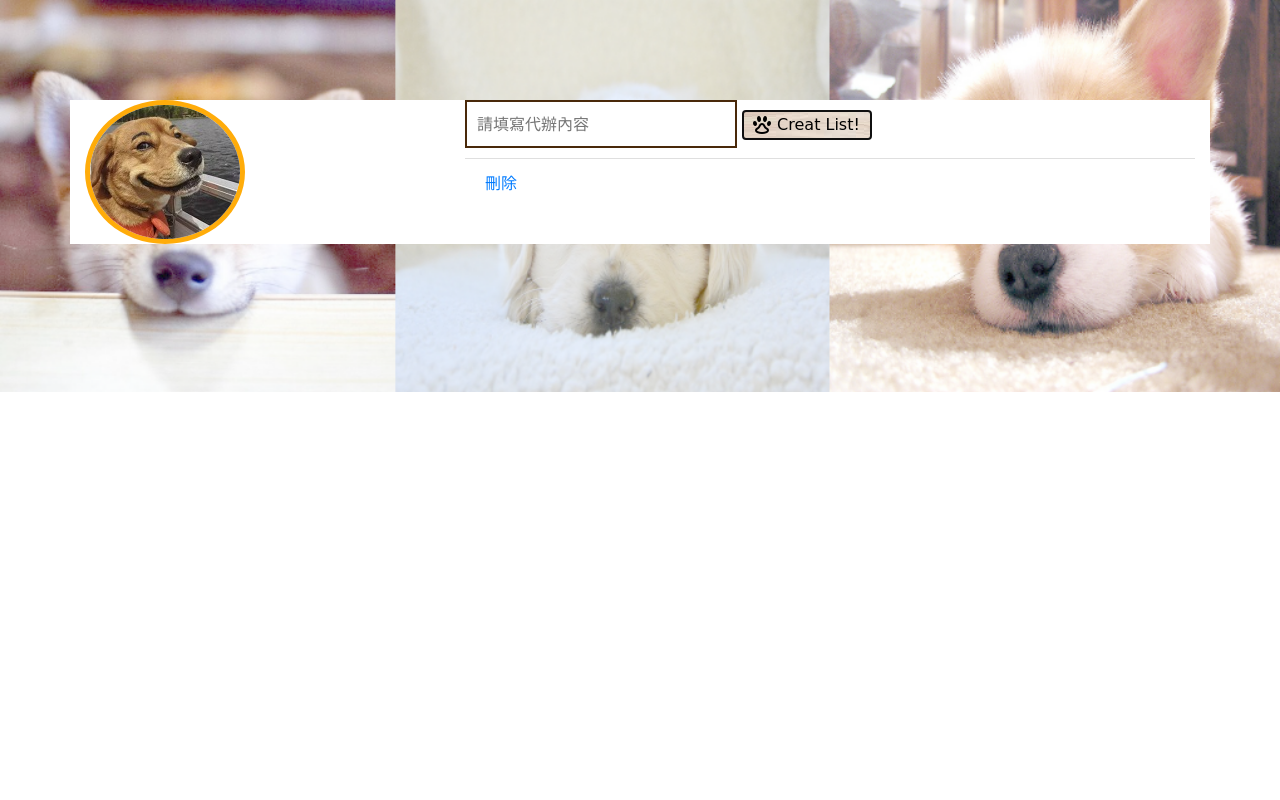
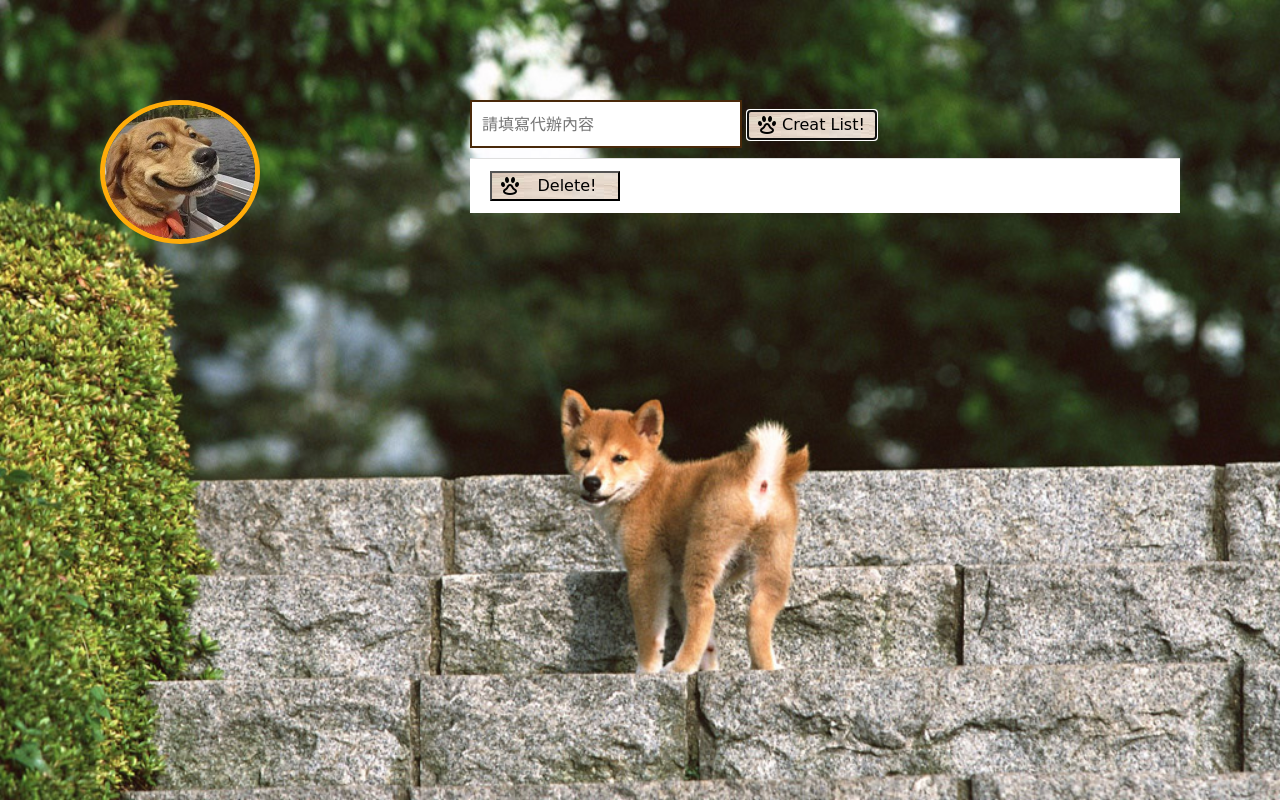
Before and after one commit to MingJingShu/Dog-todoList, a plain HTML site: page index.html in a window 1280 px wide. Both pictures are taken after a click on the button "Creat List!". Drawn offline with nearby package versions, Linux system fonts and the light colour scheme; a web font is replaced by a local one.

Commit message:
改版
大改版

```diff
--- a/css/main.css
+++ b/css/main.css
@@ -2,13 +2,13 @@
 body
 {
 	margin-top: 100px;
-	background-image: url("image/Dogtitle.png");
+	background-image: url("image/Dog_todoListBG.png");
 	background-size: cover;
 	background-repeat: no-repeat;
 	width:100%;
 　	height:100%;
+}
 
-}
 
 
 @font-face {
@@ -45,6 +45,11 @@ body
 {
     float: left;
 }
+.delete-btn
+{
+	margin-right: 20px;
+
+}
 .addList .text
 	{
       padding:10px;
--- a/index.html
+++ b/index.html
@@ -24,7 +24,11 @@
 </head>
 <body>
 	<section>
-		<div class="container" style="background-color: white;">
+		<div class="container">
+			<div class="row">
+				<div class="col-sm-12 bg-set">
+					<section>
+		<div class="container">
 
 			<div class="row">
 				<div class="col-sm-4">
@@ -40,14 +44,24 @@
 		          </button>
 		        </div>
 					<ul class="list-group list-group-flush mrtop my-list">
-					<!--<li class ="list-group-item"> </li>-->
-
+						<!--<li class ="list-group-item">
+						<button type="button" class="delete-btn send send-bg clearfix" >
+					          	<img src="image/icons8-cat-footprint-24.png" class="img-left">
+					          	<p>Delete!</p>
+				         </button>
+				         Hello!
+				     	</li>-->
 				</ul>
 			</div>
 
 			</div>
 		</div>
 	</section>
+				</div>
+			</div>
+		</div>
+	</section>
+
 <script src="js/dog-todolist.js"></script>
 </body>
 </html>
--- a/js/dog-todolist.js
+++ b/js/dog-todolist.js
@@ -18,7 +18,15 @@ function updataList(data)
   for(var i =0; i<data.length; i++)
   {
     //str += '<li> <a href="#" data-index=' + i + ' />刪除</a>'+data[i].content + '</span></li>';
-    str += '<li class ="list-group-item" > <a href="#" data-index=' + i + ' />刪除</a>'+data[i].content+'</li>';
+    //str += '<li class ="list-group-item" > <a href="#" data-index=' + i + ' />刪除</a>'+data[i].content+'</li>';
+    //str += `<li class ="list-group-item"> <a href="#" data-index= ${i}>刪除</a>${data[i].content}</span></li>`;
+    str +=`<li class ="list-group-item">
+              <button  data-index= ${i} type="button" class="delete-btn send send-bg clearfix" >
+                      <img src="image/icons8-cat-footprint-24.png" class="img-left">
+                      <p>Delete!</p>
+                  </button>
+                  ${data[i].content}
+              </li>`
 
     /// str += '<li class ="list-group-item" data-index = '+i+'>'+data[i].content+
 				// 	'<button type="button" class="delete-btn delete-bg clearfix">'+
@@ -47,8 +55,6 @@ function updataList(data)
     localStorage.setItem('listData', JSON.stringify(data));
 
     updataList(data);
-
-
   }
 
 
@@ -56,7 +62,7 @@ function updataList(data)
  {
   e.preventDefault();
   console.log("delete :e.target.nodeName ="+e.target.nodeName);
-  if(e.target.nodeName !== 'A'){return}
+  if(e.target.nodeName !== 'P'){return}
     var index = e.target.dataset.index;
     console.log('e.target.dataset.index ='+index);
     data.splice(index,1);
```
Also changed, not shown: css/image/Dog_todoListBG.png (added).
